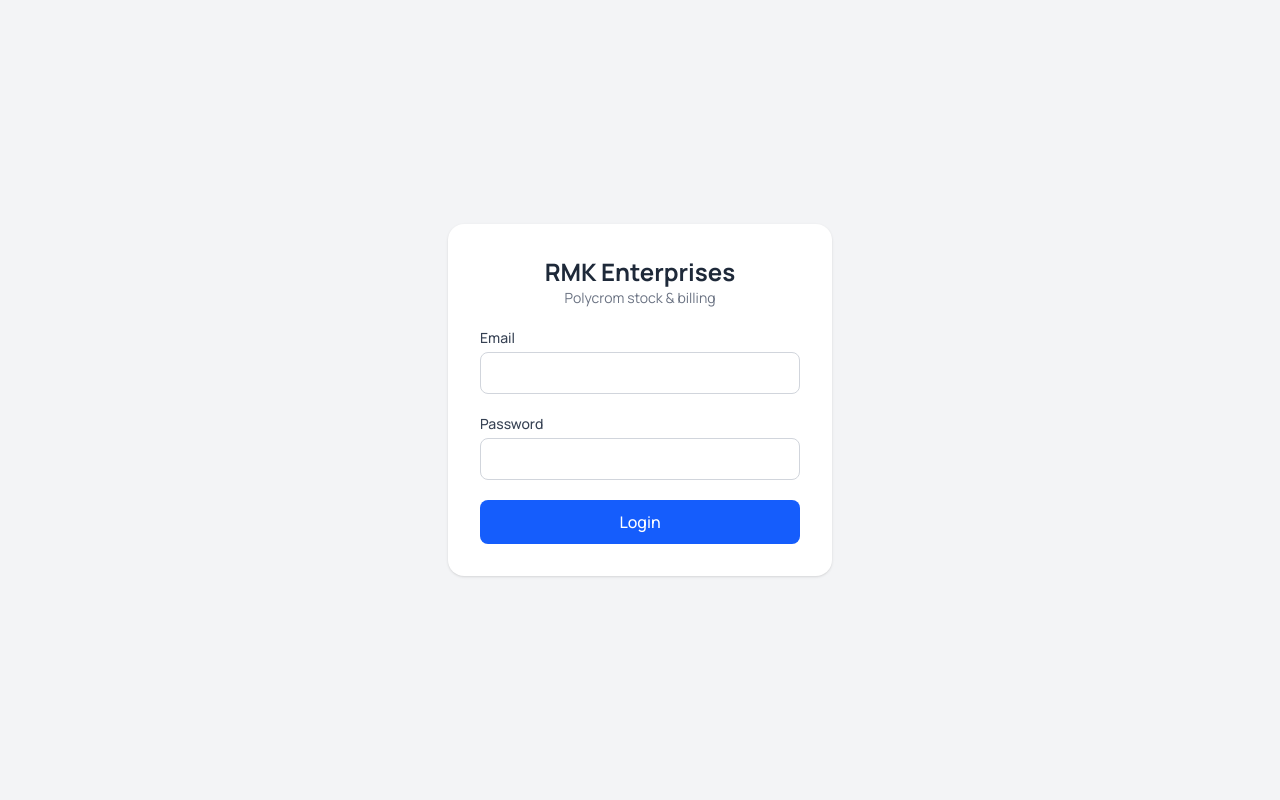
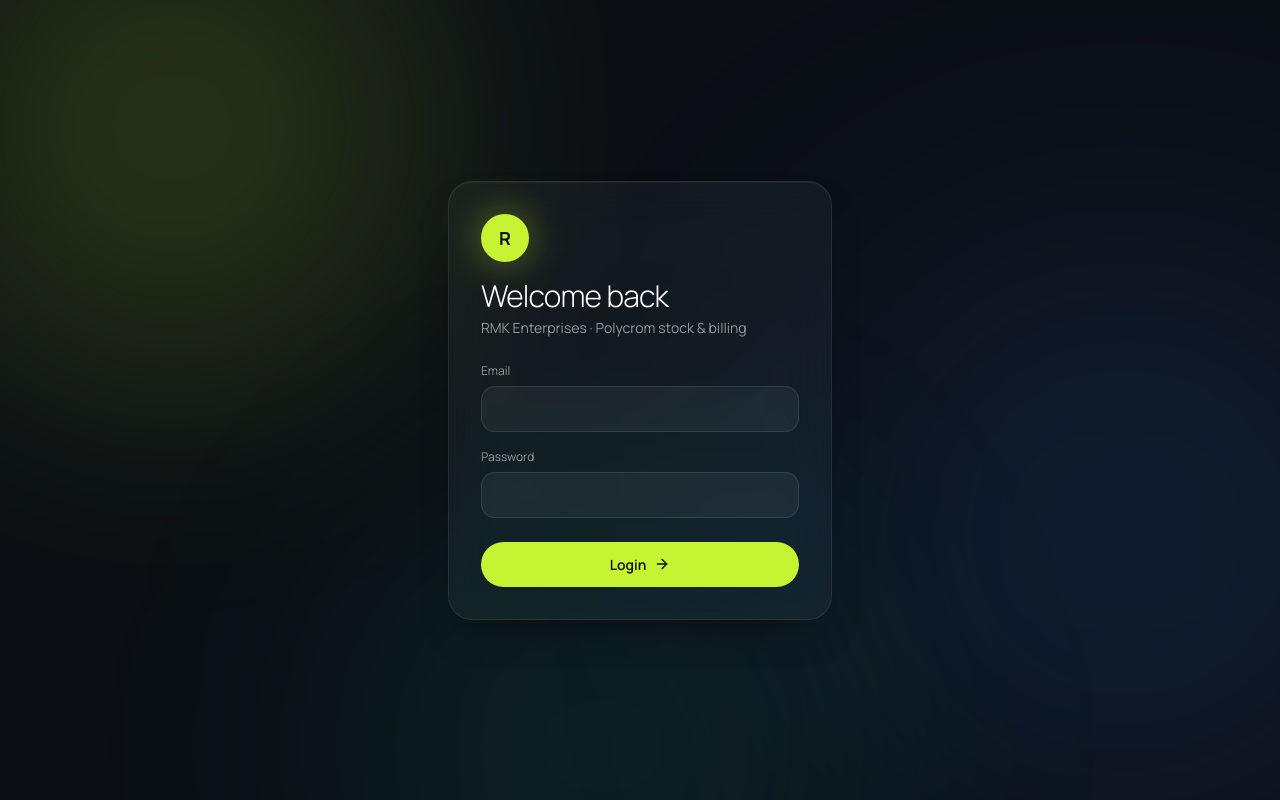
Before and after one commit to HiranyaWD/polycrom-pos, a React (Vite) app: page /login in a window 1280 px wide. Built offline with nearby package versions, Linux system fonts and the light colour scheme; no server answers.

Commit message:
Update Login.jsx

```diff
--- a/src/pages/Login.jsx
+++ b/src/pages/Login.jsx
@@ -1,6 +1,8 @@
 import { useState, useEffect } from 'react'
 import { useNavigate } from 'react-router'
+import { ArrowRight } from 'lucide-react'
 import { supabase } from '../supabase'
+import { Backdrop } from '../components/ui'
 
 export default function Login() {
   const [email, setEmail] = useState('')
@@ -27,46 +29,35 @@
   }
 
   return (
-    <div className="min-h-screen flex items-center justify-center bg-gray-100 px-4">
-      <form
-        onSubmit={handleLogin}
-        className="w-full max-w-sm bg-white rounded-2xl shadow p-8 space-y-5"
-      >
-        <div className="text-center">
-          <h1 className="text-2xl font-bold text-gray-800">RMK Enterprises</h1>
-          <p className="text-sm text-gray-500">Polycrom stock & billing</p>
+    <div className="min-h-screen flex items-center justify-center px-4">
+      <Backdrop />
+
+      <form onSubmit={handleLogin} className="glass anim-fade-up w-full max-w-sm p-8 space-y-6">
+        <div className="space-y-4">
+          <div className="w-12 h-12 rounded-full bg-accent text-ink grid place-items-center font-bold text-lg shadow-[0_0_40px_-6px_rgba(198,244,50,0.7)]">R</div>
+          <div>
+            <h1 className="text-3xl font-light tracking-tight">Welcome back</h1>
+            <p className="muted text-sm mt-1">RMK Enterprises · Polycrom stock & billing</p>
+          </div>
         </div>
 
-        <div>
-          <label className="block text-sm font-medium text-gray-700 mb-1">Email</label>
-          <input
-            type="email"
-            required
-            value={email}
-            onChange={e => setEmail(e.target.value)}
-            className="w-full border border-gray-300 rounded-lg px-3 py-2 focus:outline-none focus:ring-2 focus:ring-blue-500"
-          />
+        <div className="space-y-4">
+          <div>
+            <label className="label">Email</label>
+            <input type="email" required autoComplete="email" className="field"
+              value={email} onChange={e => setEmail(e.target.value)} />
+          </div>
+          <div>
+            <label className="label">Password</label>
+            <input type="password" required autoComplete="current-password" className="field"
+              value={password} onChange={e => setPassword(e.target.value)} />
+          </div>
         </div>
 
-        <div>
-          <label className="block text-sm font-medium text-gray-700 mb-1">Password</label>
-          <input
-            type="password"
-            required
-            value={password}
-            onChange={e => setPassword(e.target.value)}
-            className="w-full border border-gray-300 rounded-lg px-3 py-2 focus:outline-none focus:ring-2 focus:ring-blue-500"
-          />
-        </div>
+        {error && <p className="text-sm text-red-300">{error}</p>}
 
-        {error && <p className="text-sm text-red-600">{error}</p>}
-
-        <button
-          type="submit"
-          disabled={loading}
-          className="w-full bg-blue-600 hover:bg-blue-700 text-white font-medium py-2.5 rounded-lg disabled:opacity-60"
-        >
-          {loading ? 'Logging in...' : 'Login'}
+        <button type="submit" disabled={loading} className="btn btn-lime w-full py-3">
+          {loading ? 'Logging in...' : <>Login <ArrowRight size={16} /></>}
         </button>
       </form>
     </div>
```
